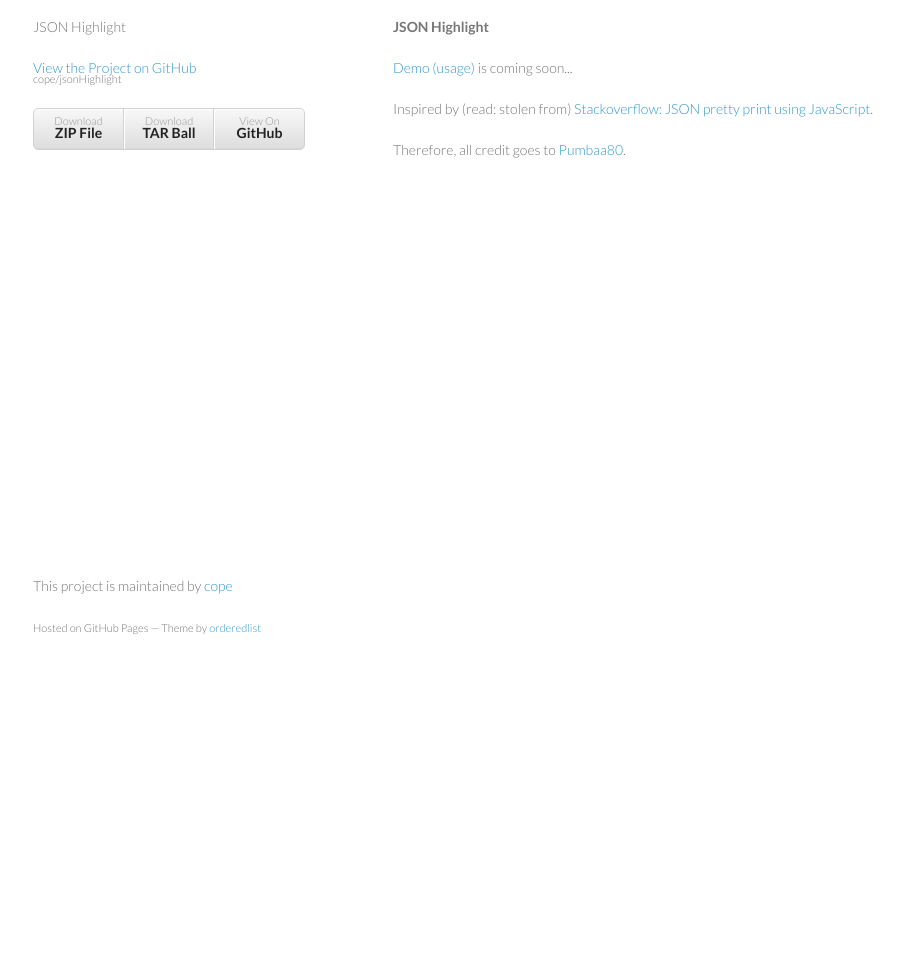
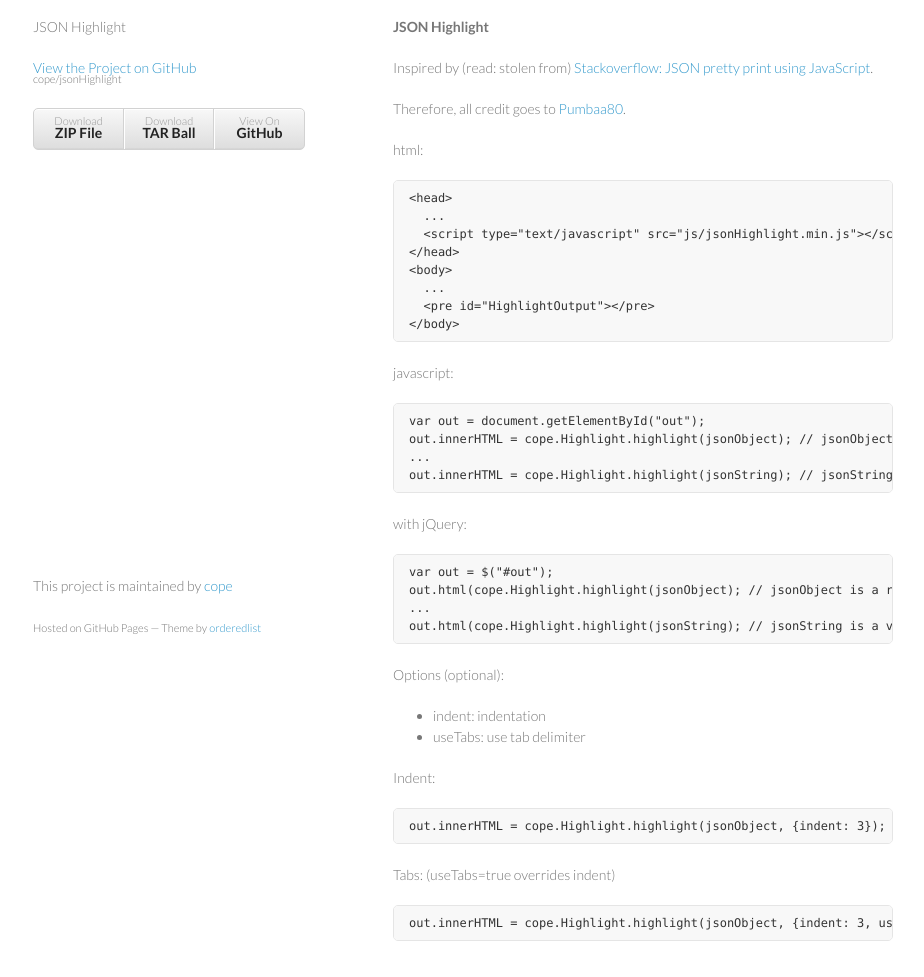
Before and after one commit to cope/jsonHighlighterJS, a plain HTML site: page index.html in a window 1280 px wide. Shown: the part 93-1070 px from the top of the page, without its empty margins (177-1101 px from the left). Before the commit the page ends 800 px from the top, so only its background shows below. Drawn offline with Linux system fonts and the light colour scheme.

Commit message:
Create gh-pages branch via GitHub

```diff
--- a/index.html
+++ b/index.html
@@ -33,11 +33,52 @@
 
 <p><b>JSON Highlight</b></p>
 
-<p><a href="http://cope.github.com/JSON-Highlight/">Demo (usage)</a> is coming soon...</p>
-
 <p>Inspired by (read: stolen from) <a href="http://stackoverflow.com/a/7220510">Stackoverflow: JSON pretty print using JavaScript</a>.</p>
 
 <p>Therefore, all credit goes to <a href="http://stackoverflow.com/users/27862/pumbaa80">Pumbaa80</a>.</p>
+
+<p>html:</p>
+
+<pre><code>&lt;head&gt;
+  ...
+  &lt;script type="text/javascript" src="js/jsonHighlight.min.js"&gt;&lt;/script&gt;
+&lt;/head&gt;
+&lt;body&gt;
+  ...
+  &lt;pre id="HighlightOutput"&gt;&lt;/pre&gt;
+&lt;/body&gt;
+</code></pre>
+
+<p>javascript:</p>
+
+<pre><code>var out = document.getElementById("out");
+out.innerHTML = cope.Highlight.highlight(jsonObject); // jsonObject is a regular JS object
+...
+out.innerHTML = cope.Highlight.highlight(jsonString); // jsonString is a valid JSON String
+</code></pre>
+
+<p>with jQuery:</p>
+
+<pre><code>var out = $("#out");
+out.html(cope.Highlight.highlight(jsonObject); // jsonObject is a regular JS object
+...
+out.html(cope.Highlight.highlight(jsonString); // jsonString is a valid JSON String
+</code></pre>
+
+<p>Options (optional):</p>
+
+<ul>
+<li>indent: indentation</li>
+<li>useTabs: use tab delimiter</li>
+</ul><p>Indent:</p>
+
+<pre><code>out.innerHTML = cope.Highlight.highlight(jsonObject, {indent: 3}); // set indentation to 3 space characters
+</code></pre>
+
+<p>Tabs: (useTabs=true overrides indent)</p>
+
+<pre><code>out.innerHTML = cope.Highlight.highlight(jsonObject, {indent: 3, useTabs=true}); // use tabs for indentation
+</code></pre>
       </section>
       <footer>
         <p>This project is maintained by <a href="https://github.com/cope">cope</a></p>
```
Also changed, not shown: params.json (+1 -1 lines).
